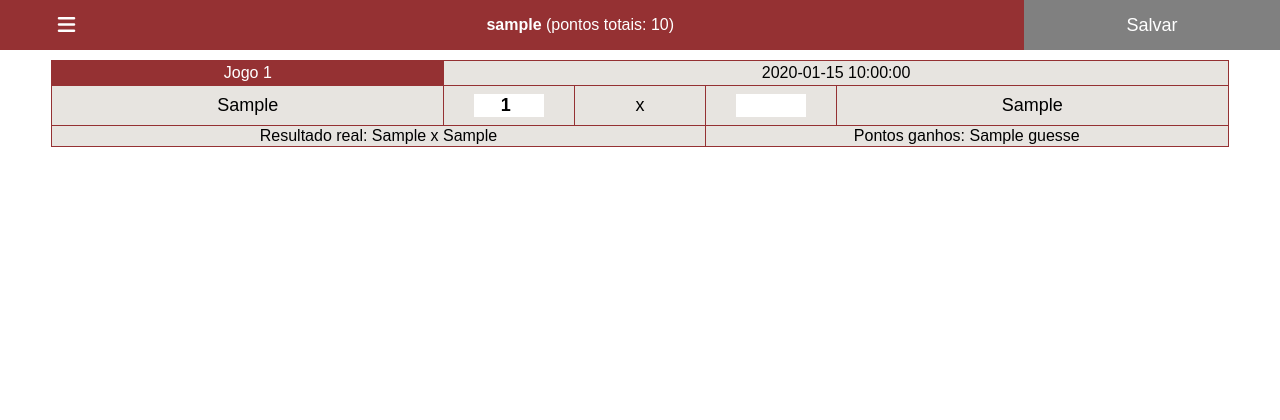
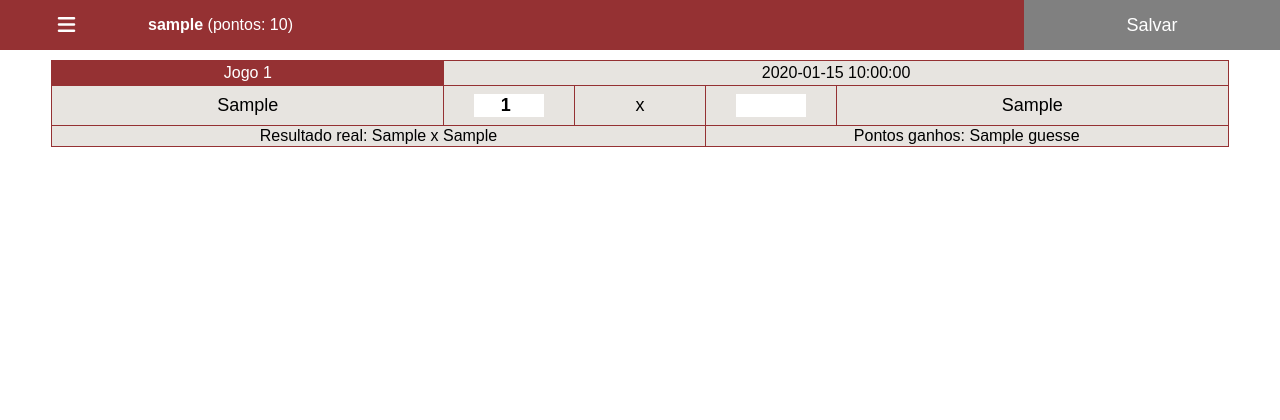
Before and after one commit to lfgodoi/world-cup-pool, a Flask app: template app/templates/guesses.html in a window 1280 px wide. Shown: the top 420 px of the page. Run offline with Flask 2, Linux system fonts and the light colour scheme; the template is opened without the code that fills it: most values are stand-ins (such as "Sample title", 1, 10 or a date in 2020); some libraries are stand-ins or nearby versions.

Commit message:
Username/total score position fixed in the header

```diff
--- a/app/static/styles.css
+++ b/app/static/styles.css
@@ -144,6 +144,7 @@ input {
 
 .header-2 {
     width: 70%;
+    padding-left: 20px;
 }
 
 .header-3 {
@@ -152,7 +153,6 @@ input {
 }
 
 .p-score {
-    float: right;
     width: 60%;
     color: white;
     font-size: 16px;
--- a/app/templates/guesses.html
+++ b/app/templates/guesses.html
@@ -46,7 +46,7 @@
             <button class="button-menu" id="button-menu"><i class="fa-solid fa-bars"></i></button>
         </div>
         <div class="header-2">
-            <p class="p-score"><b>{{ username }}</b> (pontos totais: {{ score }})</p>
+            <p class="p-score"><b>{{ username }}</b> (pontos: {{ score }})</p>
         </div>
         <div class="header-3">
             <input class="button-save" id="button-save-guesses" type="submit" value="Salvar" onclick="saveGuesses()">
```
